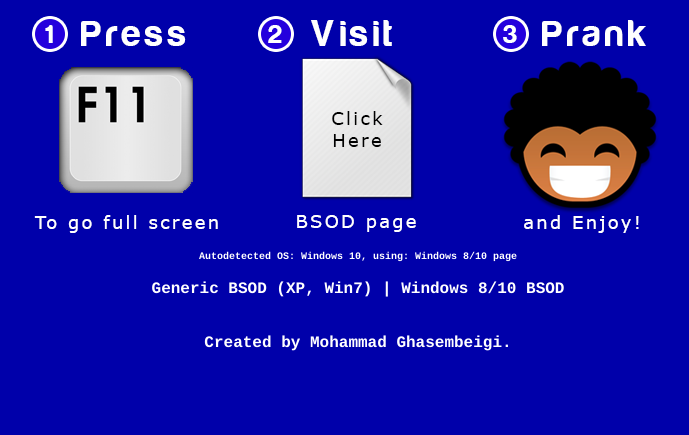
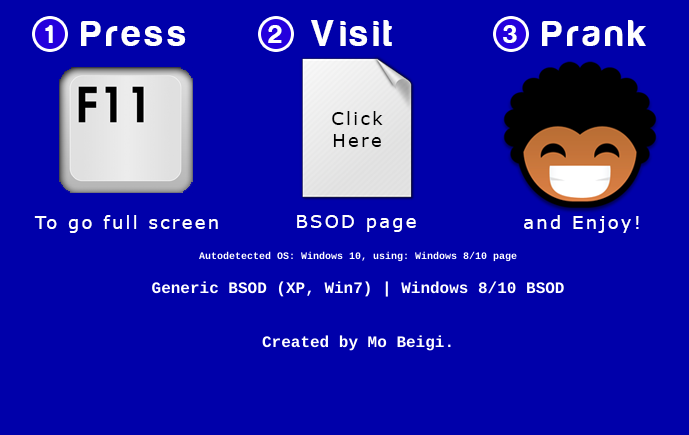
Before and after one commit to mobeigi/FakeBSOD.com, a PHP site: page /index.php in a window 1280 px wide. Shown: the part 273-708 px from the top of the page, without its empty margins (282-971 px from the left). Run offline with PHP 8.4, Linux system fonts and the light colour scheme; some libraries are stand-ins or nearby versions.

Commit message:
Update footer.php

```diff
--- a/footer.php
+++ b/footer.php
@@ -1 +1 @@
-<center>Created by <a href="https://mohammadg.com" title="More posts by Mohammad Ghasembeigi">Mohammad Ghasembeigi</a>.</center>
+<center>Created by <a href="https://mobeigi.com" title="More posts by Mo Beigi">Mo Beigi</a>.</center>
```
